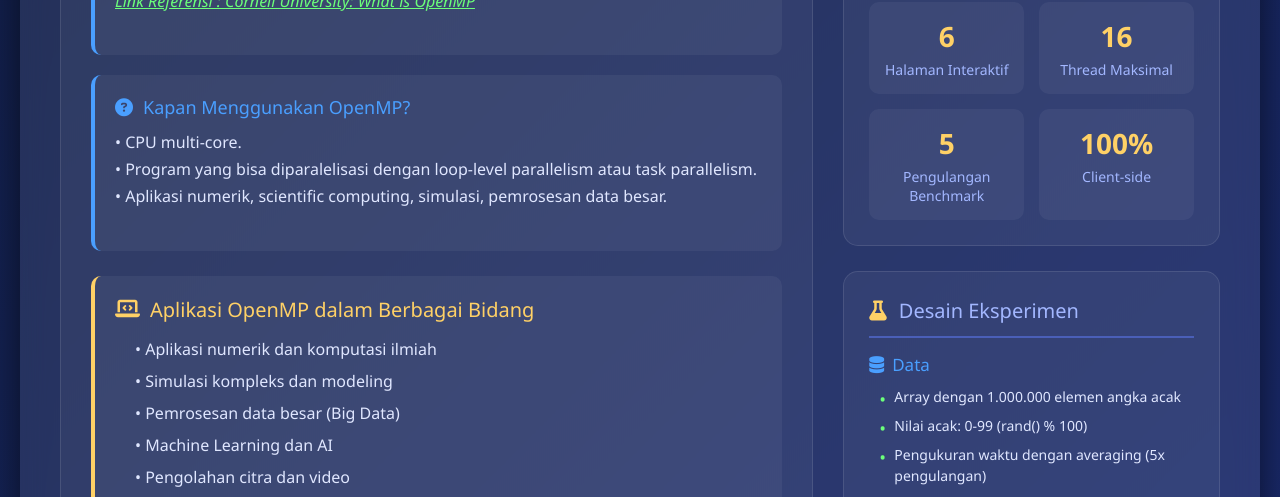
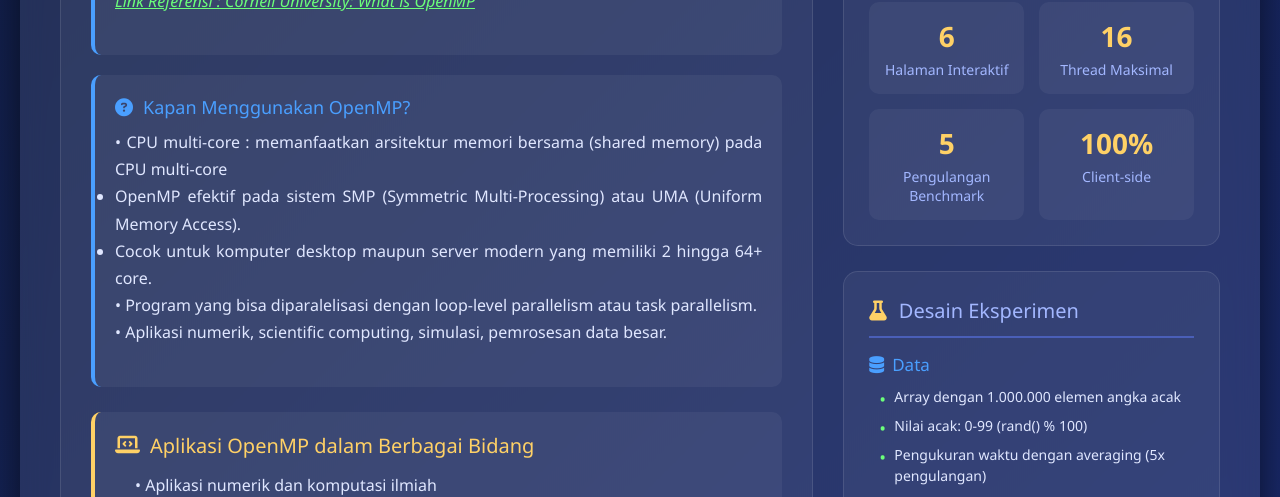
Before and after one commit to dimaz7474/disc3, a plain HTML site: page index.html in a window 1280 px wide. Shown: the part 960-1457 px from the top of the page. Drawn offline with Linux system fonts and the light colour scheme.

Commit message:
index.html
Kapan Menggunakan OpenMP?

```diff
--- a/index.html
+++ b/index.html
@@ -701,7 +701,11 @@
                             <i class="fas fa-question-circle"></i> Kapan Menggunakan OpenMP?
                         </div>
                         <div class="description">
-                            • CPU multi-core.<br>
+                            • CPU multi-core : memanfaatkan arsitektur memori bersama (shared memory) pada CPU multi-core<br>
+								<ul>
+ 									 <li>OpenMP efektif pada sistem SMP (Symmetric Multi-Processing) atau UMA (Uniform Memory Access).</li>
+  									<li>Cocok untuk komputer desktop maupun server modern yang memiliki 2 hingga 64+ core.</li>
+								</ul>
                             • Program yang bisa diparalelisasi dengan loop-level parallelism atau task parallelism.<br>
                             • Aplikasi numerik, scientific computing, simulasi, pemrosesan data besar.
                         </div>
```
